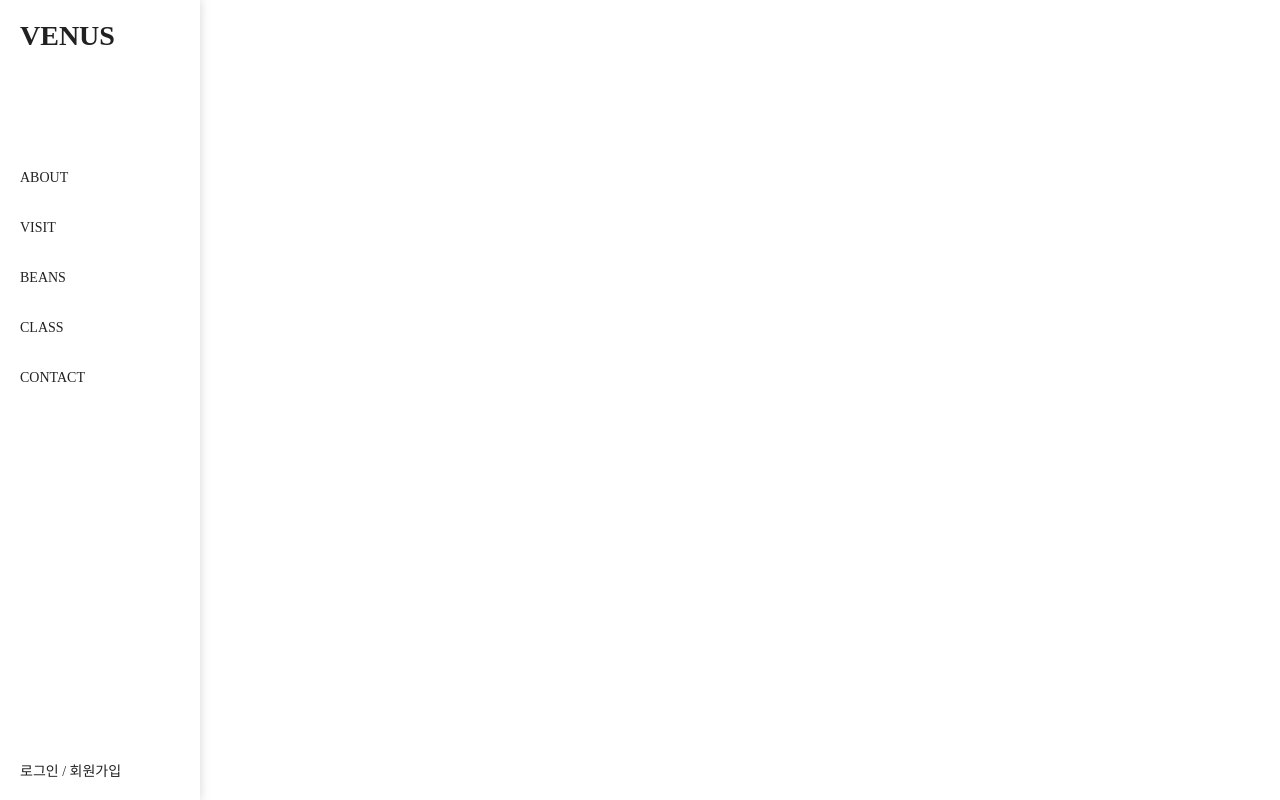
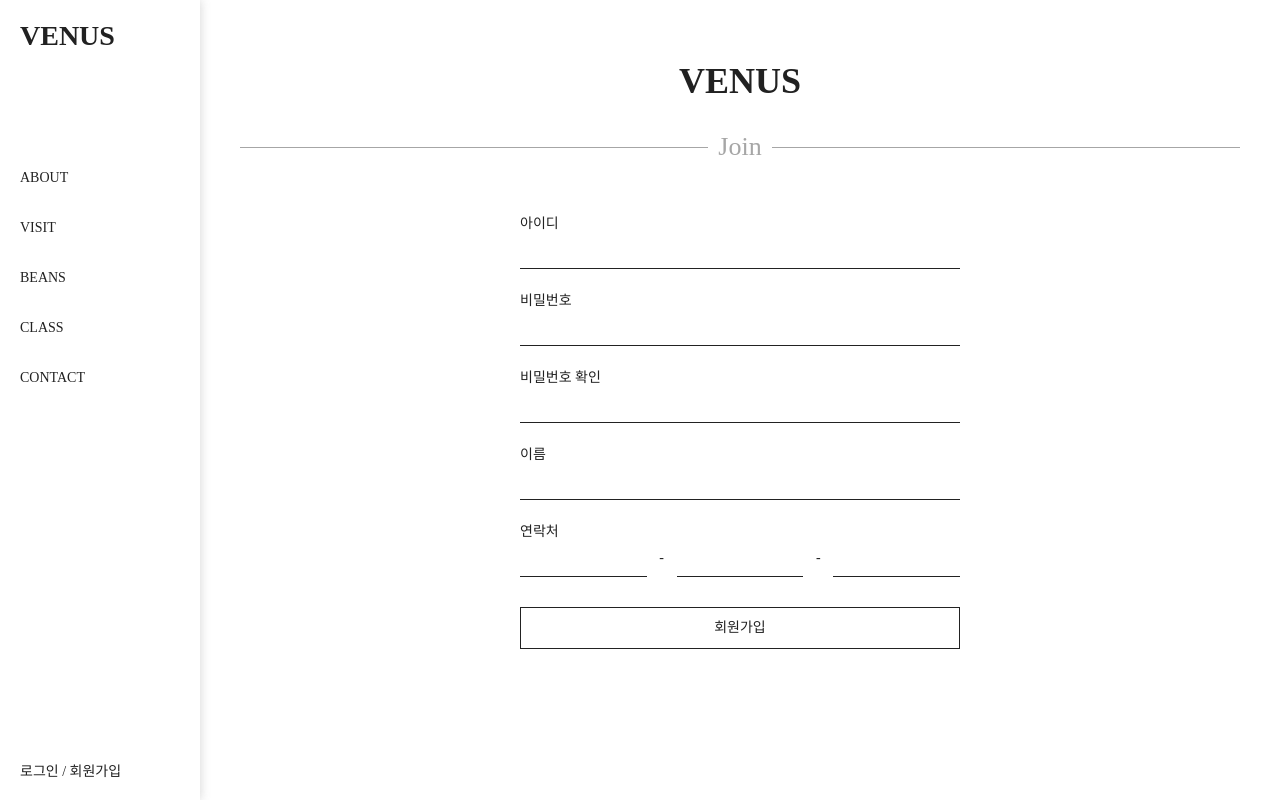
Before and after one commit to namni22/react_team_exam, a React (Create React App) app: page /join in a window 1280 px wide. Built offline with nearby package versions, Linux system fonts and the light colour scheme.

Commit message:
유효성검사까지함

```diff
--- a/src/App.js
+++ b/src/App.js
@@ -9,6 +9,7 @@ import Contact from "./component/contact/Contact";
 import Class from "./component/class/Class";
 import BeanDetail from "./component/beans/BeanDetail";
 import Login from "./component/login/Login";
+import Join from "./component/login/Join";
 
 function App() {
   return (
@@ -24,6 +25,7 @@ function App() {
           <Route path="/contact" element={<Contact />} />
           <Route path="/beanDetail" element={<BeanDetail />} />
           <Route path="/login" element={<Login />} />
+          <Route path="/join" element={<Join />} />
         </Routes>
       </div>
     </div>
--- a/src/component/common/Header.js
+++ b/src/component/common/Header.js
@@ -30,7 +30,7 @@ const Header = () => {
       <div className="login">
         <Link to="/login">로그인</Link>
         <span> / </span>
-        <a>회원가입</a>
+        <Link to="/join">회원가입</Link>
       </div>
     </div>
   );
--- /dev/null
+++ b/src/component/login/Join.js
@@ -0,0 +1,137 @@
+import "./join.css";
+import { useState, useCallback } from "react";
+
+const Join = () => {
+  //유효성검사
+  const joinUserId = (userId) => {
+    return userId
+      .toLowerCase()
+      .match(/^[A-Za-z0-9_\.\-]+@[A-Za-z0-9\-]+\.[A-Za-z0-9\-]+/);
+  };
+  const joinPw = (password) => {
+    return password
+      .toLowerCase()
+      .match(/^(?=.*[a-zA-Z])(?=.*[!@#$%^*+=-])(?=.*[0-9]).{5,25}$/);
+  };
+  const joinName = (manName) => {
+    return manName.toLowerCase().match(/^[가-힣].{1,4}$/);
+  };
+  const [userId, setUserId] = useState("");
+  const [password, setPassword] = useState("");
+  const [pwRe, setPwRe] = useState("");
+  const [manName, setManName] = useState("");
+
+  const [userIdMsg, setUserIdMsg] = useState("");
+  const [userPwMsg, setUserPwMsg] = useState("");
+  const [pwReMsg, setPwReMsg] = useState("");
+  const [manNameMsg, setManNameMsg] = useState("");
+
+  //아이디
+  const onChangeUserId = useCallback(async (e) => {
+    const currUserId = e.target.value;
+    setUserId(currUserId);
+    if (!joinUserId(currUserId)) {
+      setUserIdMsg(
+        <span className="joinError">이메일 형식으로 입력해주세요</span>
+      );
+    } else {
+      setUserIdMsg(
+        <span className="joinsussess">사용가능한 아이디입니다.</span>
+      );
+    }
+  });
+  //비밀번호
+  const onChangeUserPw = useCallback(async (e) => {
+    const currPw = e.target.value;
+    setPassword(currPw);
+    if (!joinPw(currPw)) {
+      setUserPwMsg(
+        <span className="joinError">
+          영문, 숫자, 특수기호 조합으로 5자리 이상 입력해주세요.
+        </span>
+      );
+    } else {
+      setUserPwMsg(
+        <span className="joinsussess">사용가능한 비밀번호입니다.</span>
+      );
+    }
+  }, []);
+  const onChangePwRe = useCallback(
+    (e) => {
+      const currPwRe = e.target.value;
+      setPwRe(currPwRe);
+      if (currPwRe !== password) {
+        setPwReMsg(
+          <span className="joinError">비밀번호가 일치하지 않습니다.</span>
+        );
+      } else {
+        setPwReMsg(<span className="joinsussess">비밀번호가 일치합니다</span>);
+      }
+    },
+    [password]
+  );
+
+  return (
+    <div className="contact-wrap">
+      <div className="contact-title">VENUS</div>
+
+      <div className="contact-form">
+        <div className="contact-form-title">Join</div>
+        <form>
+          <div className="contact-form-content">
+            <div className="contact-name">
+              <label htmlFor="userId">아이디</label>
+              <input
+                required
+                type="text"
+                name="userId"
+                id="userId"
+                onChange={onChangeUserId}
+              ></input>
+              <p className="join-msg">{userIdMsg}</p>
+            </div>
+            <div className="contact-name">
+              <label htmlFor="name">비밀번호</label>
+              <input
+                required
+                type="text"
+                name="name"
+                id="name"
+                onChange={onChangeUserPw}
+              ></input>
+              <p className="join-msg">{userPwMsg}</p>
+            </div>
+            <div className="contact-name">
+              <label htmlFor="name">비밀번호 확인</label>
+              <input
+                required
+                type="text"
+                name="name"
+                id="name"
+                onChange={onChangePwRe}
+              ></input>
+              <p className="join-msg">{pwReMsg}</p>
+            </div>
+            <div className="contact-name">
+              <label htmlFor="name">이름</label>
+              <input type="text" name="name" id="name"></input>
+            </div>
+            <div className="contact-phone">
+              <label htmlFor="phone">연락처</label>
+              <input type="text" name="phone" id="phone"></input>
+              <span>-</span>
+              <input type="text" name="phone" id="phone"></input>
+              <span>-</span>
+              <input type="text" name="phone" id="phone"></input>
+            </div>
+            <button type="submit" className="contact-btn">
+              회원가입
+            </button>
+          </div>
+        </form>
+      </div>
+    </div>
+  );
+};
+
+export default Join;
--- a/src/component/login/Login.js
+++ b/src/component/login/Login.js
@@ -25,6 +25,7 @@ const Login = () => {
             <div className="contact-name">
               <label htmlFor="id">아이디</label>
               <input
+                required
                 placeholder="아이디를 입력해주세요"
                 type="text"
                 name="id"
@@ -38,6 +39,7 @@ const Login = () => {
             <div className="contact-name">
               <label htmlFor="pw">비밀번호</label>
               <input
+                required
                 placeholder="비밀번호를 입력해주세요"
                 type="password"
                 name="pw"
--- /dev/null
+++ b/src/component/login/join.css
@@ -0,0 +1,6 @@
+.joinError {
+  color: red;
+}
+.joinsussess {
+  color: blue;
+}
--- a/src/component/login/login.css
+++ b/src/component/login/login.css
@@ -94,8 +94,7 @@
   color: #fff;
 }
 .contact-btn:disabled {
-  background-color: #ccc;
+  background-color: gray;
+  color: black;
+  border: none;
 }
-.contact-btn:disabled:hover {
-  background-color: red;
-}
```
